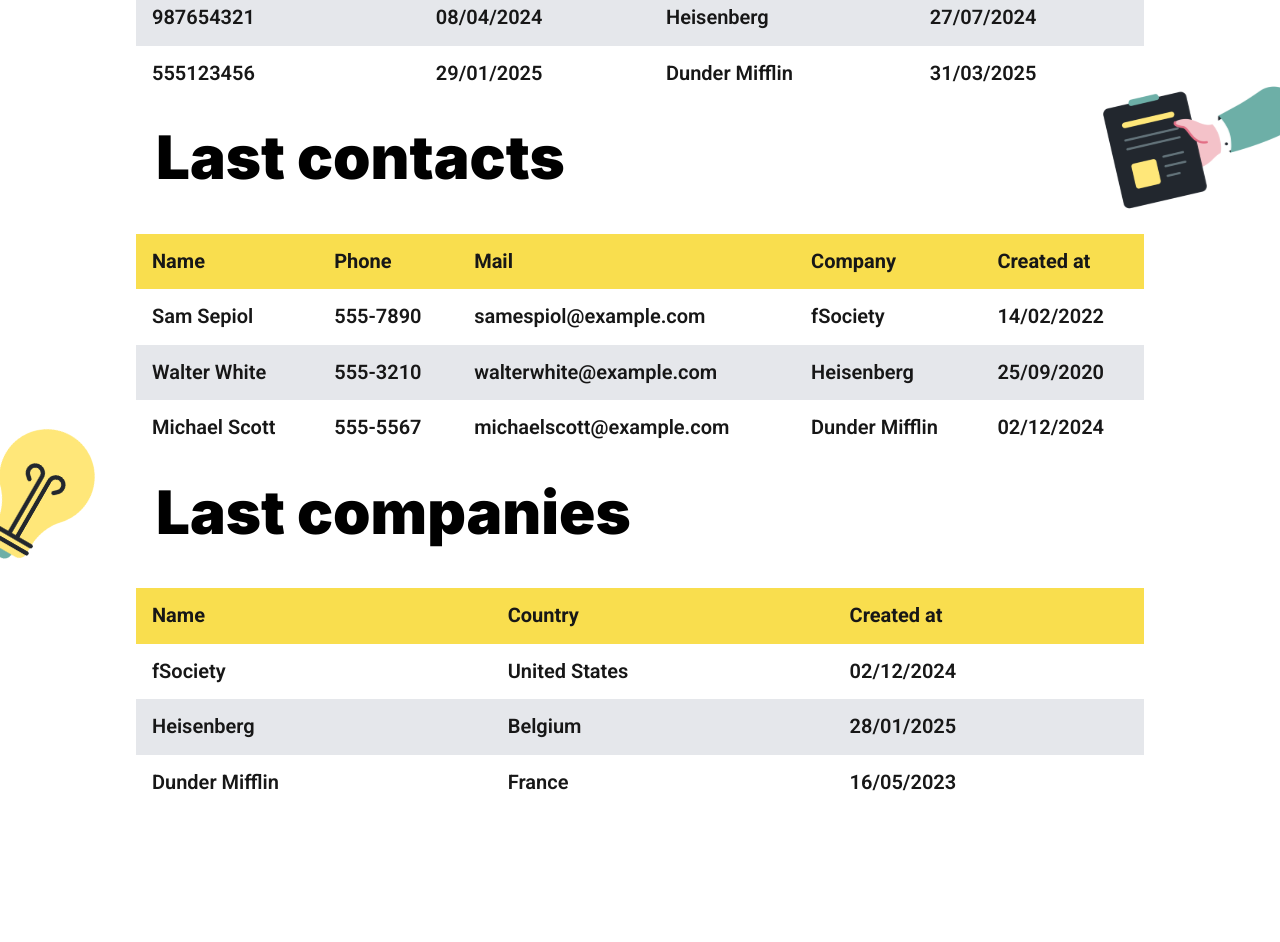
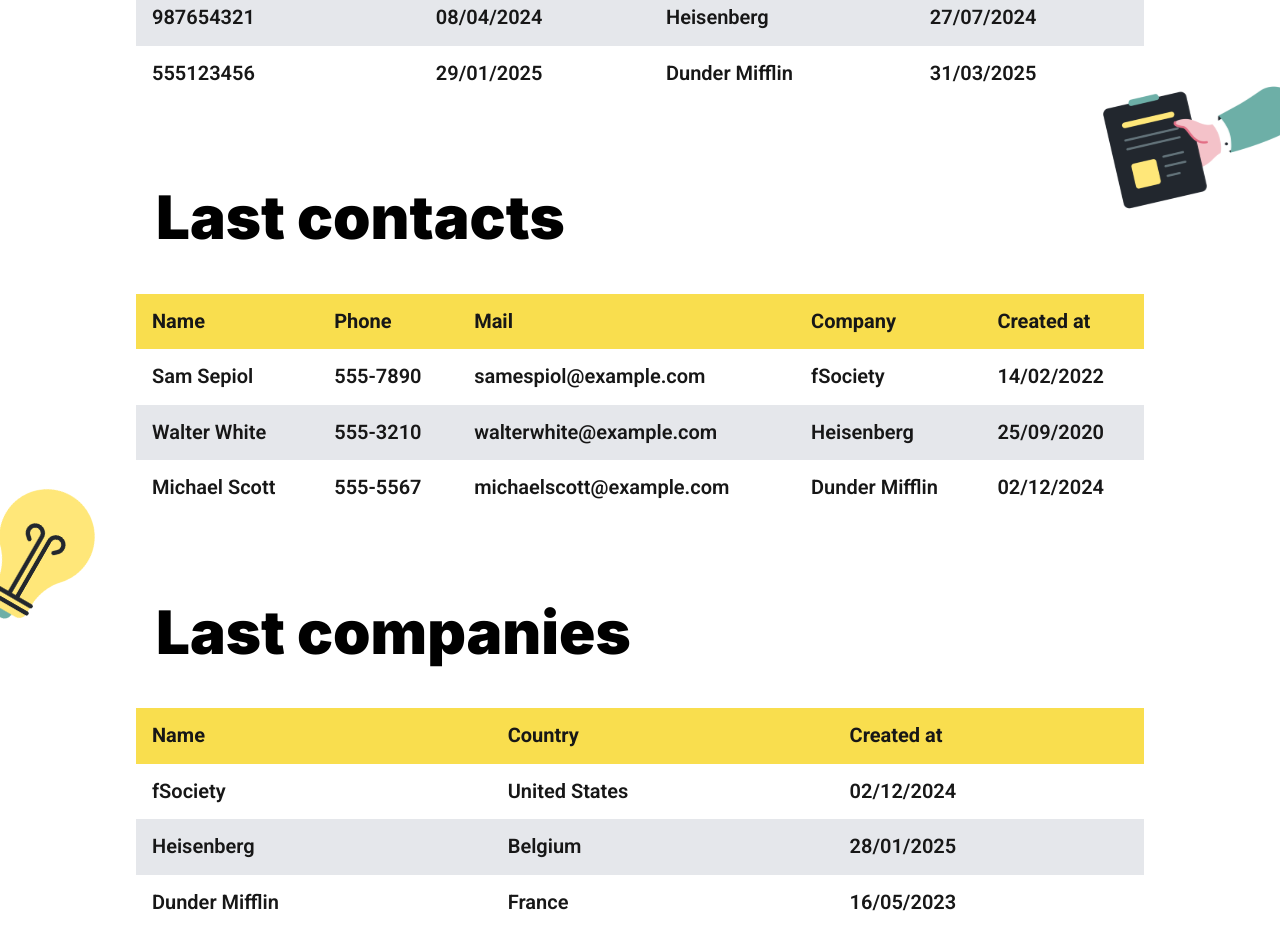
Before and after one commit to sam-sepiol1/cogip-client, a Next.js app: page / in a window 1280 px wide. Shown: the part 1040-1982 px from the top of the page. Built offline with nearby package versions, Linux system fonts and the light colour scheme.

Commit message:
Added margin top for Last contacts & last companies

```diff
--- a/app/page.tsx
+++ b/app/page.tsx
@@ -26,7 +26,7 @@ export default function HomePage() {
                 </div>
             </div>
 
-            <div className="relative">
+            <div className="relative mt-[80px]">
                 <DatasDisplayer className="titlePage" title="Last contacts" data={ contactsData } columns={[
                         { key: "name", label: "Name" },
                         { key: "phone", label: "Phone" },
@@ -40,11 +40,13 @@ export default function HomePage() {
                 </div>
             </div>
 
+            <div className="mt-[80px]">
             <DatasDisplayer className="titlePage" title="Last companies" data={ companiesData } columns={[
                     { key: "name", label: "Name" },
                     { key: "country", label: "Country" },
                     { key: "created", label: "Created at" }
                 ]} limit={5} isHome={true} />
+            </div>
 
             <Home_slogan />
             <Footer />
```
